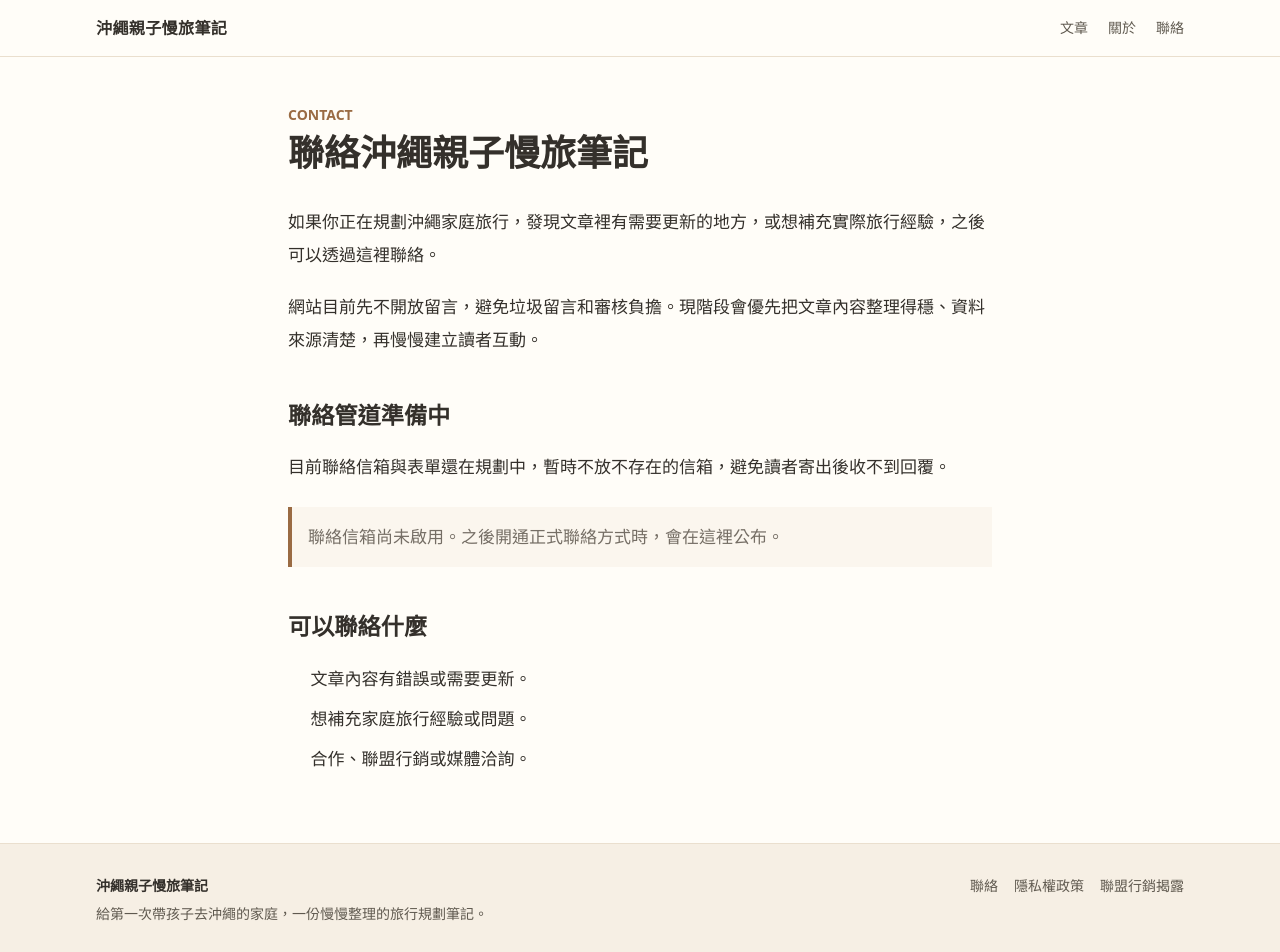
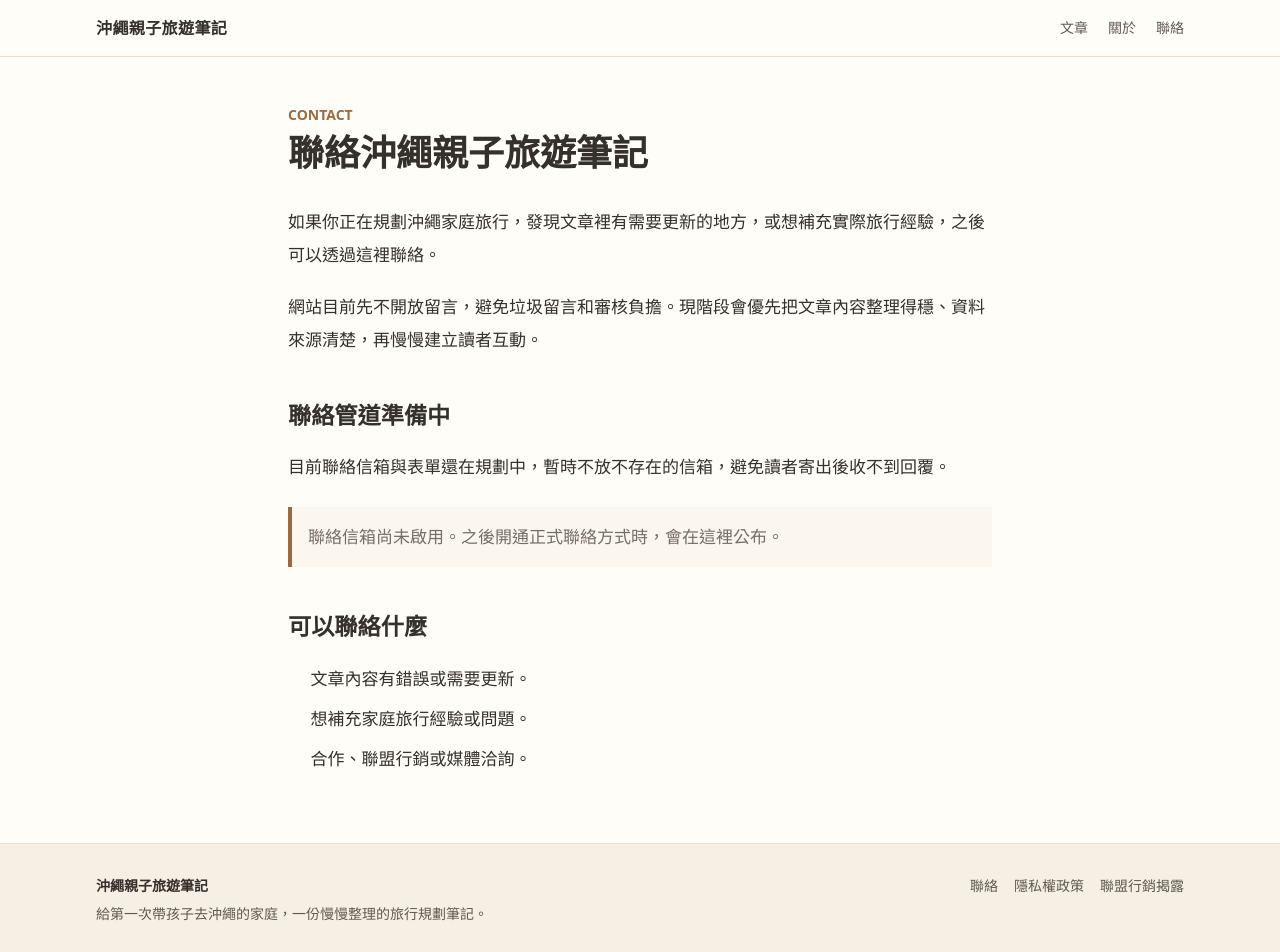
Before and after one commit to wei96-travel/okinawa-family-travel-blog, a Next.js app: page /contact in a window 1280 px wide. Shown: the top 952 px of the page. Built offline with nearby package versions, Linux system fonts and the light colour scheme; no server answers.

Commit message:
Unify site branding and polish article metadata

```diff
--- a/app/contact/page.tsx
+++ b/app/contact/page.tsx
@@ -2,7 +2,7 @@ import type { Metadata } from "next";
 
 export const metadata: Metadata = {
   title: "聯絡",
-  description: "沖繩親子慢旅筆記的聯絡頁，提供內容勘誤、資料補充與合作洽詢說明。",
+  description: "沖繩親子旅遊筆記的聯絡頁，提供內容勘誤、資料補充與合作洽詢說明。",
   alternates: {
     canonical: "/contact"
   }
@@ -12,7 +12,7 @@ export default function ContactPage() {
   return (
     <section className="mx-auto max-w-3xl px-5 py-12 sm:px-6 lg:px-8">
       <p className="text-sm font-semibold text-[#9a6b43]">CONTACT</p>
-      <h1 className="mt-2 text-3xl font-bold text-[#34302b] sm:text-4xl">聯絡沖繩親子慢旅筆記</h1>
+      <h1 className="mt-2 text-3xl font-bold text-[#34302b] sm:text-4xl">聯絡沖繩親子旅遊筆記</h1>
       <div className="prose-travel mt-8">
         <p>
           如果你正在規劃沖繩家庭旅行，發現文章裡有需要更新的地方，或想補充實際旅行經驗，之後可以透過這裡聯絡。
--- a/app/layout.tsx
+++ b/app/layout.tsx
@@ -11,8 +11,8 @@ const gaId = process.env.NEXT_PUBLIC_GA_ID;
 export const metadata: Metadata = {
   metadataBase: new URL(siteUrl),
   title: {
-    default: "沖繩親子慢旅筆記",
-    template: "%s | 沖繩親子慢旅筆記"
+    default: "沖繩親子旅遊筆記",
+    template: "%s | 沖繩親子旅遊筆記"
   },
   description: "給第一次去沖繩的家庭：用慢一點、安心一點的方式整理住宿、行程、景點、租車交通與旅遊用品。",
   alternates: {
@@ -22,10 +22,10 @@ export const metadata: Metadata = {
     icon: "/icon.svg"
   },
   openGraph: {
-    title: "沖繩親子慢旅筆記",
+    title: "沖繩親子旅遊筆記",
     description: "陪第一次帶孩子去沖繩的家庭，慢慢做出適合自己的旅行選擇。",
     url: siteUrl,
-    siteName: "沖繩親子慢旅筆記",
+    siteName: "沖繩親子旅遊筆記",
     locale: "zh_TW",
     type: "website",
     images: [
--- a/components/footer.tsx
+++ b/components/footer.tsx
@@ -5,7 +5,7 @@ export function Footer() {
     <footer className="border-t border-[#eadfce] bg-[#f6efe4]">
       <div className="mx-auto grid max-w-6xl gap-6 px-5 py-8 text-sm text-[#5f594f] sm:px-6 md:grid-cols-[1fr_auto] lg:px-8">
         <div>
-          <p className="font-bold text-[#34302b]">沖繩親子慢旅筆記</p>
+          <p className="font-bold text-[#34302b]">沖繩親子旅遊筆記</p>
           <p className="mt-2">給第一次帶孩子去沖繩的家庭，一份慢慢整理的旅行規劃筆記。</p>
         </div>
         <div className="flex flex-wrap gap-4 md:justify-end">
--- a/components/header.tsx
+++ b/components/header.tsx
@@ -11,7 +11,7 @@ export function Header() {
     <header className="sticky top-0 z-20 border-b border-[#eadfce] bg-[#fffdf8]/95 backdrop-blur">
       <div className="mx-auto flex max-w-6xl items-center justify-between gap-4 px-5 py-4 sm:px-6 lg:px-8">
         <Link className="text-base font-bold tracking-wide text-[#34302b]" href="/">
-          沖繩親子慢旅筆記
+          沖繩親子旅遊筆記
         </Link>
         <nav className="flex items-center gap-5 text-sm font-medium text-[#5f594f]">
           {navItems.map((item) => (
--- a/content/blog/churaumi-aquarium-family-time.md
+++ b/content/blog/churaumi-aquarium-family-time.md
@@ -6,7 +6,7 @@ category: "親子景點"
 tags: ["美麗海水族館", "沖繩親子景點", "沖繩北部", "家庭旅遊"]
 ---
 
-美麗海水族館常被當成沖繩必去景點，但家庭旅行要問的不是「水族館值不值得去」，而是「這一天要怎麼排才不累」。
+美麗海水族館常被放進沖繩行程清單，但家庭旅行要問的不是「水族館值不值得去」，而是「這一天要怎麼排才不累」。
 
 因為水族館不在那霸市區，而是在沖繩北部本部町的海洋博公園內。官方交通資訊寫得很清楚，從那霸機場開車經沖繩自動車道大約 2 小時，搭高速巴士大約 3 小時。
 
--- a/content/blog/how-to-choose-family-hotel.md
+++ b/content/blog/how-to-choose-family-hotel.md
@@ -1,6 +1,6 @@
 ---
 title: "沖繩親子飯店怎麼選？不要只看海景"
-description: "沖繩海景很迷人，但親子飯店真正影響體驗的，常常是房型、停車、早餐、洗衣和周邊機能。"
+description: "沖繩海景很迷人，但親子飯店真正影響體驗的，常常是房型、停車、早餐、洗衣和周邊機能。這篇用家庭需求整理選飯店時該先看的重點。"
 date: "2026-06-18"
 category: "沖繩住宿"
 tags: ["親子飯店", "沖繩住宿", "旅遊用品"]
--- a/content/blog/kouri-island-family-guide.md
+++ b/content/blog/kouri-island-family-guide.md
@@ -10,7 +10,7 @@ tags: ["古宇利島", "沖繩親子景點", "沖繩北部", "親子自由行"]
 
 我的答案會比較保守一點：如果你本來就要往名護、本部、美麗海水族館那一帶走，古宇利島很適合當成北部半日或順路停點。可是如果你住在那霸，還想一天塞美麗海、古宇利島、心形岩、萬座毛、逛街吃飯，那小孩多半會先累，大人也會很趕。
 
-這篇先不把古宇利島講成「必去」。我們用親子家庭的角度來看：什麼情況適合去、要停多久、哪些點比較好帶孩子，以及哪些安排容易變成很累的一天。
+這篇先不把古宇利島講成非去不可。我們用親子家庭的角度來看：什麼情況適合去、要停多久、哪些點比較好帶孩子，以及哪些安排容易變成很累的一天。
 
 ## 先講結論：適合，但不要貪心
 
@@ -67,7 +67,7 @@ tags: ["古宇利島", "沖繩親子景點", "沖繩北部", "親子自由行"]
 
 古宇利島北側還有時計浜。官方資料把它形容為相對安靜的海灘，位置在心形岩附近一帶。
 
-如果是情侶、朋友或孩子比較大，想找比較不一樣的海邊，可以再研究。但如果是帶幼兒、長輩，或當天已經跑了美麗海水族館，我不會把時計浜列成必去。
+如果是情侶、朋友或孩子比較大，想找比較不一樣的海邊，可以再研究。但如果是帶幼兒、長輩，或當天已經跑了美麗海水族館，我不會把時計浜列成優先停點。
 
 親子行程有時候不是「哪裡最美」的問題，而是「下車後會不會好走、能不能休息、孩子會不會爆掉」。古宇利島最順的親子玩法，通常是把橋、海灘、簡單吃喝排好就夠了。
 
--- a/content/blog/okinawa-change-hotels-family.md
+++ b/content/blog/okinawa-change-hotels-family.md
@@ -1,6 +1,6 @@
 ---
 title: "沖繩親子住宿要不要換飯店？第一次去怎麼安排比較不累"
-description: "沖繩親子旅行不一定要每天換飯店。是否換飯店，要看天數、孩子年紀、行李量和你想玩的區域。"
+description: "沖繩親子旅行不一定要每天換飯店。是否換飯店，要看天數、孩子年紀、行李量和想玩的區域，這篇整理新手家庭比較不累的判斷方式。"
 date: "2026-07-03"
 category: "沖繩住宿"
 tags: ["沖繩住宿", "換飯店", "親子旅遊"]
--- a/content/blog/south-okinawa-family-stay.md
+++ b/content/blog/south-okinawa-family-stay.md
@@ -1,6 +1,6 @@
 ---
 title: "沖繩南部適合親子住嗎？優點缺點整理"
-description: "沖繩南部不是每個家庭第一眼會選的住宿區，但如果行程節奏抓得好，也能玩得安靜舒服。"
+description: "沖繩南部不是每個家庭第一眼會選的住宿區，但如果行程節奏抓得好，也能玩得安靜舒服。這篇整理南部親子住宿的優點、限制和適合族群。"
 date: "2026-06-25"
 category: "沖繩住宿"
 tags: ["沖繩南部", "親子住宿", "沖繩行程"]
```
Also changed, not shown: 1 other file (tests, documents, lock files or other folders).
